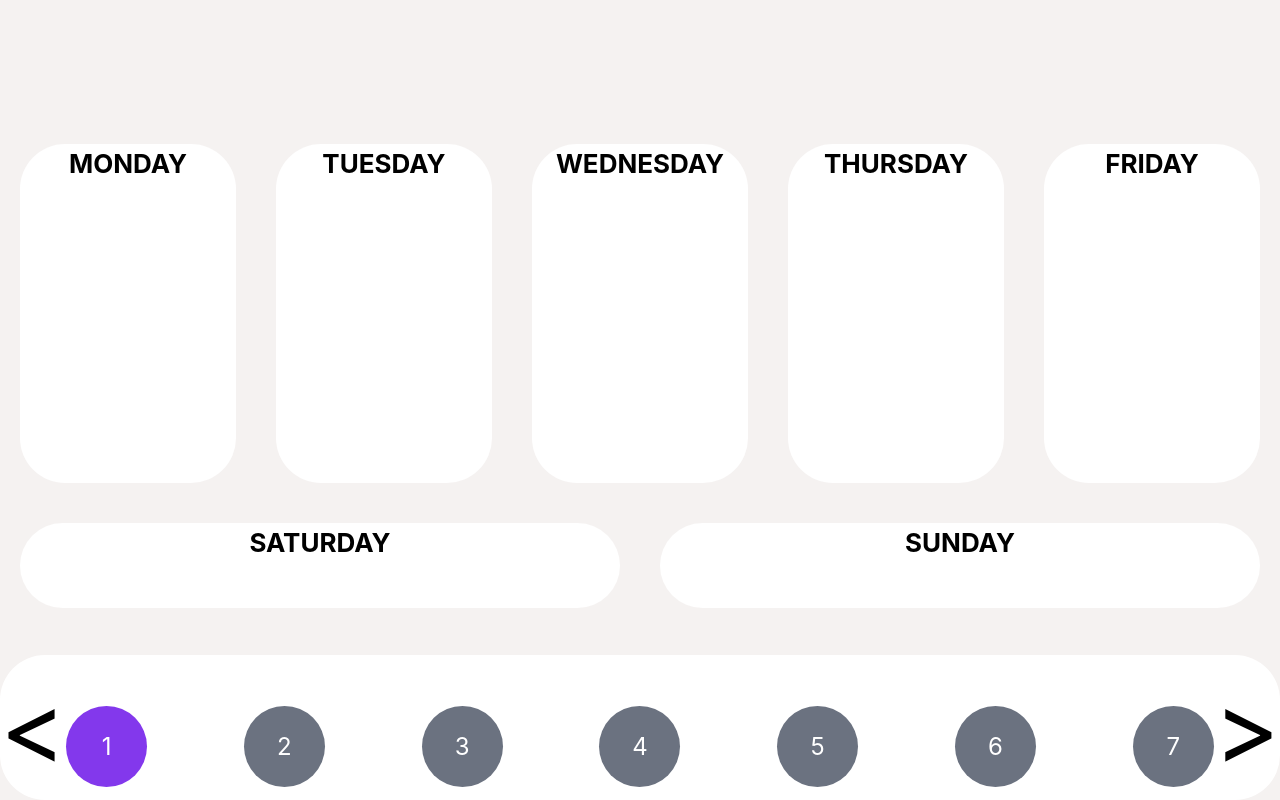
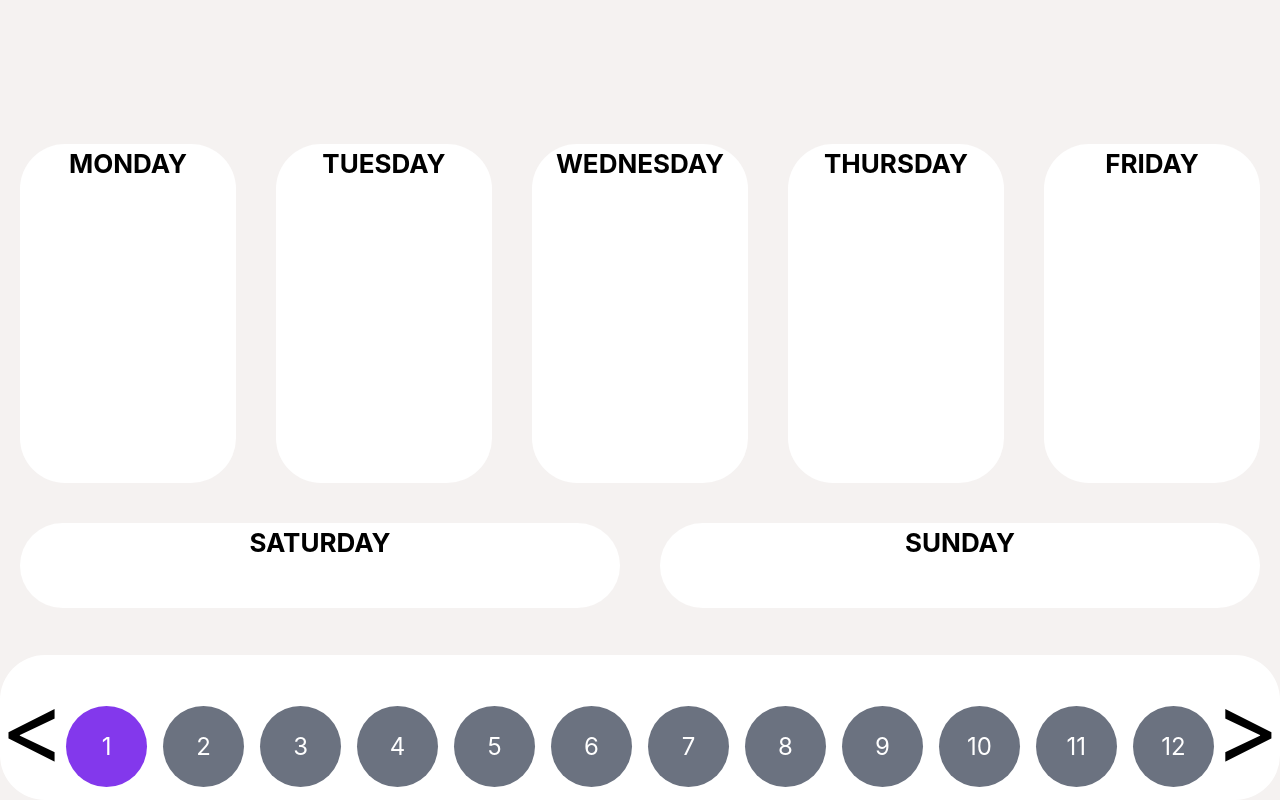
Before and after one commit to kayne-lee/team-MC, a React (Create React App) app in the folder fe/: page /home in a window 1280 px wide. Built offline with nearby package versions, Linux system fonts and the light colour scheme; the HTML template or start-up script is replaced by a standard one.

Commit message:
More buttons appear as screen is resized

```diff
--- a/fe/src/components/Home.jsx
+++ b/fe/src/components/Home.jsx
@@ -1,11 +1,10 @@
-import React, { useState } from 'react';
+import React, { useState, useEffect } from 'react';
 import '../styles/home.css';
 
 export default function Home() {
     const [selectedDay, setSelectedDay] = useState(1);
     const [weekOffset, setWeekOffset] = useState(0);
-
-    const days = [1, 2, 3, 4, 5, 6, 7];
+    const [buttonsToShow, setButtonsToShow] = useState(7); // Default to 7 buttons
 
     const handlePreviousWeek = () => {
         setWeekOffset(weekOffset - 1);
@@ -14,6 +13,30 @@ export default function Home() {
     const handleNextWeek = () => {
         setWeekOffset(weekOffset + 1);
     };
+
+    // Dynamically calculate how many buttons fit in the screen
+    useEffect(() => {
+        const updateButtonsToShow = () => {
+            const containerWidth = window.innerWidth - 200; // Account for padding and arrows
+            const buttonWidth = 90; // Approximate width of a button (81px width + margin/padding)
+            const maxButtons = Math.floor(containerWidth / buttonWidth);
+            setButtonsToShow(Math.max(3, maxButtons)); // Ensure at least 3 buttons are displayed
+        };
+
+        // Add event listener for resize
+        window.addEventListener('resize', updateButtonsToShow);
+
+        // Initial calculation
+        updateButtonsToShow();
+
+        // Cleanup on component unmount
+        return () => {
+            window.removeEventListener('resize', updateButtonsToShow);
+        };
+    }, []);
+
+    // Generate the days to show based on weekOffset
+    const days = Array.from({ length: buttonsToShow }, (_, i) => i + 1 + weekOffset * buttonsToShow);
 
     return (
         <div className="flex flex-col background min-h-screen">
@@ -25,17 +48,21 @@ export default function Home() {
                 <div className="day-box">THURSDAY</div>
                 <div className="day-box">FRIDAY</div>
             </div>
-            <div className='flex flex-row justify-between w-full flex-grow mb-16 pb-32'>
+            <div className="flex flex-row justify-between w-full flex-grow mb-16 pb-32">
                 <div className="day-box">SATURDAY</div>
                 <div className="day-box">SUNDAY</div>
             </div>
             <div className="date-selector w-full h-[145px] flex items-center justify-center fixed bottom-0 mx-auto">
                 <button onClick={handlePreviousWeek} className="arrow-button text-[100px]">&lt;</button>
                 <div className="select-buttons flex flex-row justify-between w-full">
-                    {days.map(day => (
-                        <button key={day} onClick={() => setSelectedDay(day + weekOffset * 7)}>
-                            <div className={`cursor-pointer h-[81px] w-[81px] text-[24px] text-white rounded-[45px] mt-[38px] flex justify-center items-center ${selectedDay === day + weekOffset * 7 ? 'bg-[#8338EC]' : 'bg-gray-500'}`}>
-                                {day + weekOffset * 7}
+                    {days.map((day) => (
+                        <button key={day} onClick={() => setSelectedDay(day)}>
+                            <div
+                                className={`cursor-pointer h-[81px] w-[81px] text-[24px] text-white rounded-[45px] mt-[38px] flex justify-center items-center ${
+                                    selectedDay === day ? 'bg-[#8338EC]' : 'bg-gray-500'
+                                }`}
+                            >
+                                {day}
                             </div>
                         </button>
                     ))}
```
